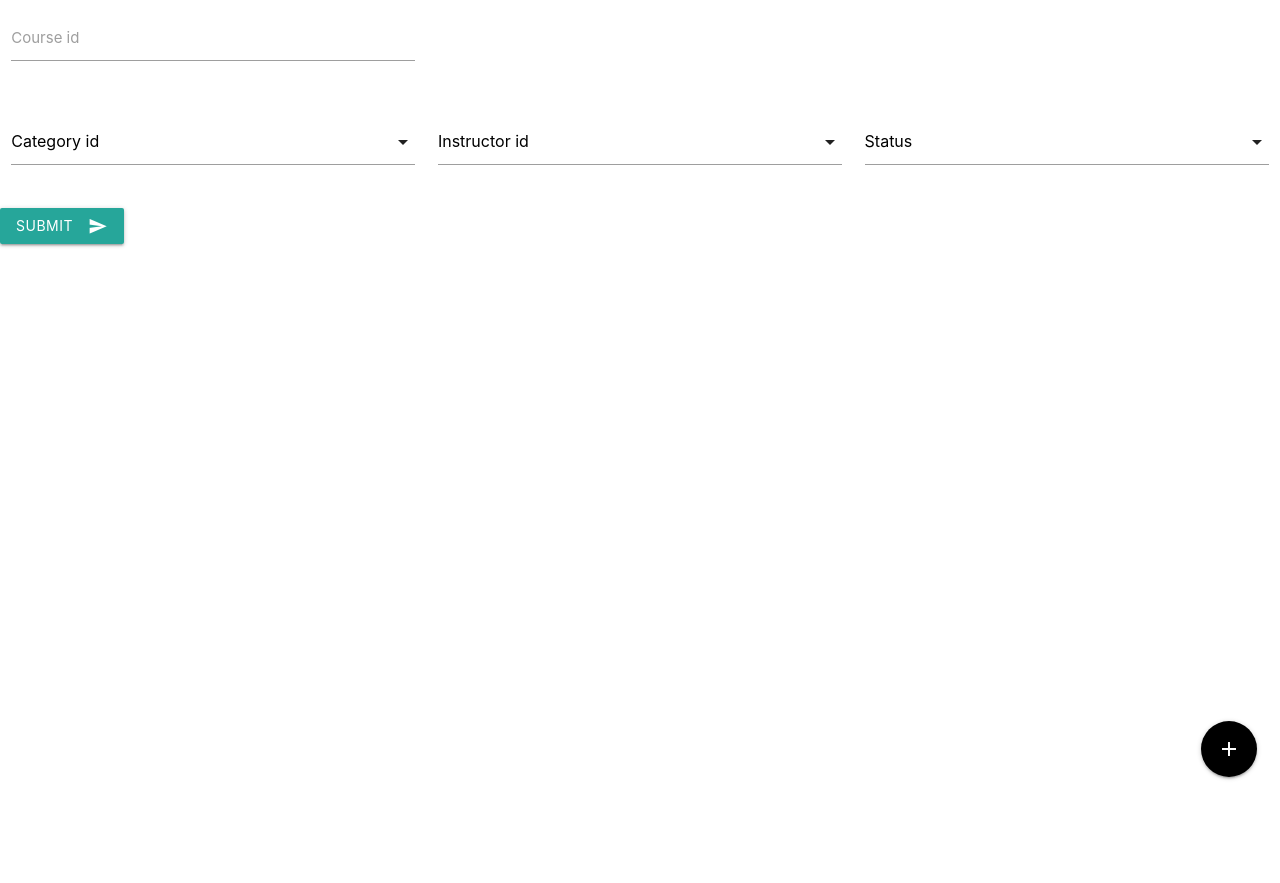
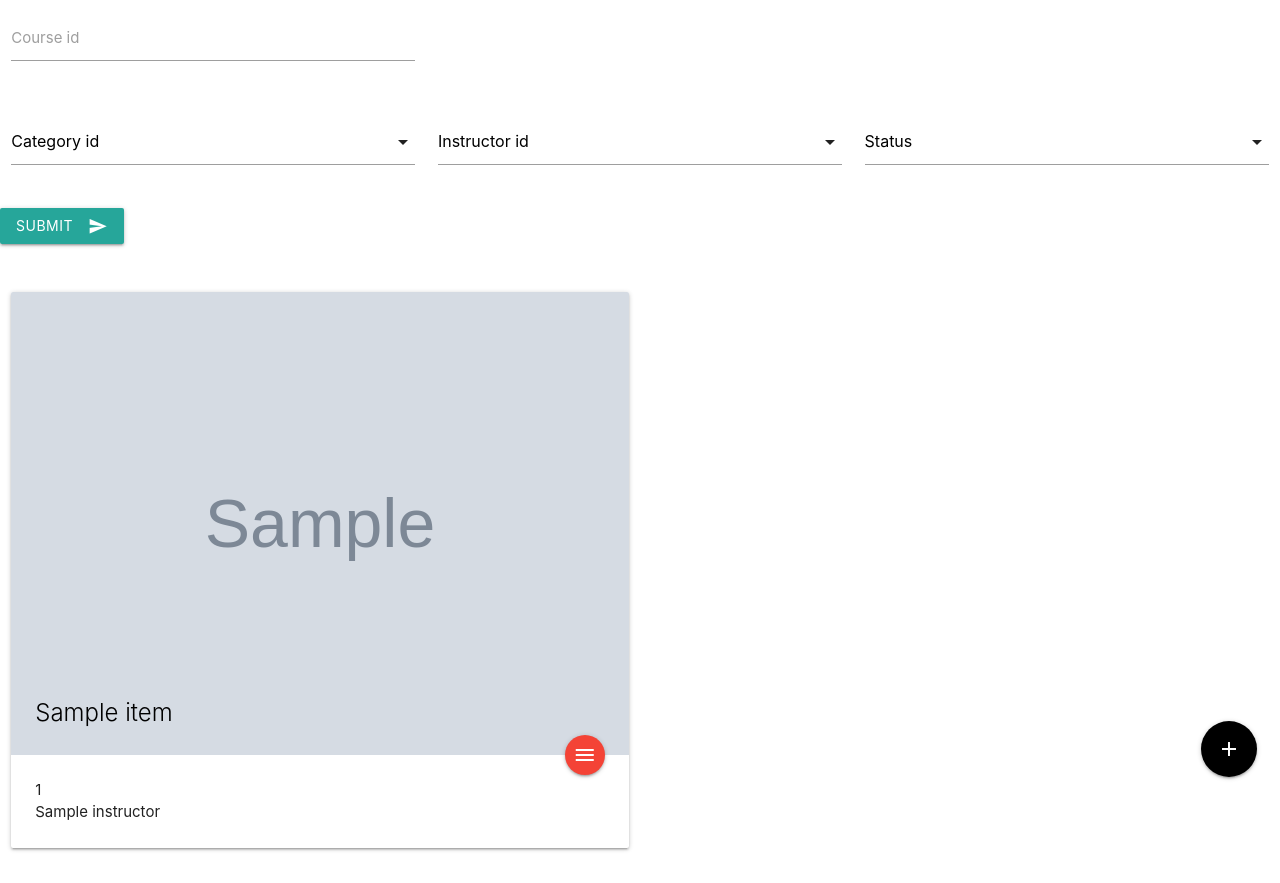
Before and after one commit to joelsebbu/Practice, a Flask app: template website/templates/admin_course.html in a window 1280 px wide. Before the commit the page ends 780 px from the top, so only its background shows below. Run offline with Flask 2, Linux system fonts and the light colour scheme; the template is opened without the code that fills it: most values are stand-ins (such as "Sample title", 1, 10 or a date in 2020); grey boxes marked "Sample" are stand-in pictures.

Commit message:
cards generates

```diff
--- a/website/templates/admin_course.html
+++ b/website/templates/admin_course.html
@@ -10,6 +10,7 @@
 </head>
 <body>
     <div class ="content">
+        <!-- main content -->
         <div class="row">
             <form class="col s12">
                 <div class="row">
@@ -53,20 +54,44 @@
                 </div>
 
             </form>
-          </div>
+        </div>
+         <!-- end of main content -->
+
+        <!-- cards to display -->
+        {% for item in data["course"] %}
+        <div class="row">
+            <div class="col s12 m6">
+                <div class="card">
+                    <div class="card-image">
+                        <img src={{item["img_url"]}}>
+                        <span class="card-title" style="color: black !important">{{ item["course_name"] }}</span>
+                        <a class="btn-floating halfway-fab waves-effect waves-light red"><i class="material-icons">menu</i></a>
+                    </div>
+                    <div class="card-content">
+                        <p>{{ item["course_id"] }}</p>
+                        <p>{{ item["instructor"] }}</p>
+                    </div>
+                </div>
+            </div>
+        </div
+        {% endfor %}
+        >
+
+
+          <!-- end of cards to display -->
         <!-- Add Course Modal Structure -->
         <div id="modal1" class="modal">
             <div class="modal-content">
                 <div class="row">
-                    <form class="col s12">
+                    <form action = "http://127.0.0.1:5000/admin/course" method = "POST" class="col s12">
                         <div class="row">
                             <div class="input-field col s6">
-                                <input id="course_id" type="text" class="validate">
-                                <label for="course_id">Course id</label>
+                                <input id="add_course_id" type="text" class="validate">
+                                <label for="add_course_id">Course id</label>
                             </div>
                             <div class="input-field col s6">
-                                <input id="course_name" type="text" class="validate">
-                                <label for="course_name">Course name</label>
+                                <input id="add_course_name" type="text" class="validate">
+                                <label for="add_course_name">Course name</label>
                             </div>
                         </div>
                         <div class="row">
@@ -81,12 +106,12 @@
                         </div>
                         <div class="row">
                             <div class="input-field col s6">
-                                <input id="course_duration" type="text" class="validate">
-                                <label for="course_duration">Course duration</label>
+                                <input id="add_course_duration" type="text" class="validate">
+                                <label for="add_course_duration">Course duration</label>
                             </div>
                             <div class="input-field col s6">
-                                <input id="max_batch_size" type="text" class="validate">
-                                <label for="max_batch_size">max batch size</label>
+                                <input id="add_max_batch_size" type="text" class="validate">
+                                <label for="add_max_batch_size">max batch size</label>
                             </div>
                         </div>
                         <div class="row">
@@ -101,20 +126,20 @@
                         </div>
                         <div class="row">
                             <div class="input-field col s12">
-                                <input id="description" type="text" class="validate">
-                                <label for="description">description</label>
+                                <input id="add_description" type="text" class="validate">
+                                <label for="add_description">description</label>
                             </div>
                         </div>
                         <div class="row">
                             <div class="input-field col s12">
-                                <input id="preview_video" type="text" class="validate">
-                                <label for="preview_video">preview video</label>
+                                <input id="add_preview_video" type="text" class="validate">
+                                <label for="add_preview_video">preview video</label>
                             </div>
                         </div>
                         <div class="row">
                             <div class="input-field col s12">
-                                <input id="syllabus" type="text" class="validate">
-                                <label for="syllabus">syllabus </label>
+                                <input id="add_syllabus" type="text" class="validate">
+                                <label for="add_syllabus">syllabus </label>
                             </div>
                         </div>
                         <div class="row">
@@ -126,17 +151,18 @@
                                 </select>
                             </div>
                             <div class="input-field col s6">
-                                <input id="narration" type="text" class="validate">
-                                <label for="narration"> narration </label>
+                                <input id="add_narration" type="text" class="validate">
+                                <label for="add_narration"> narration </label>
                             </div>
+                        </div>
+                        <div class="modal-footer">
+                            <a href="#!" class="modal-close waves-effect waves-green btn-flat">Submit</a>
+                            <!-- post request -->
                         </div>
                     </form>
                   </div>
             </div>
-            <div class="modal-footer">
-                <a href="#!" class="modal-close waves-effect waves-green btn-flat">Submit</a>
-                <!-- post request -->
-            </div>
+
         </div>
         <!--End of Add Course Modal Structure  -->
 
```
Also changed, not shown: website/views.py (+26 -3 lines).
